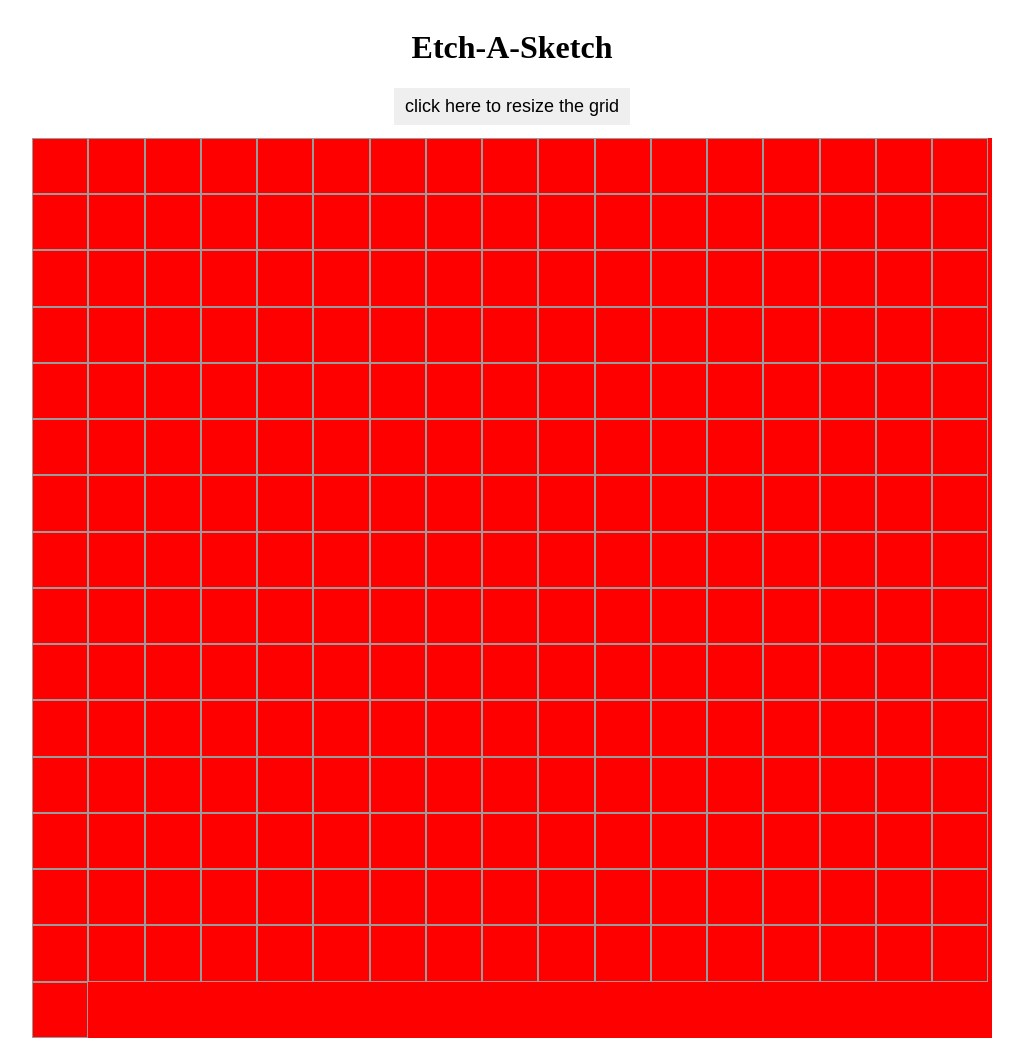
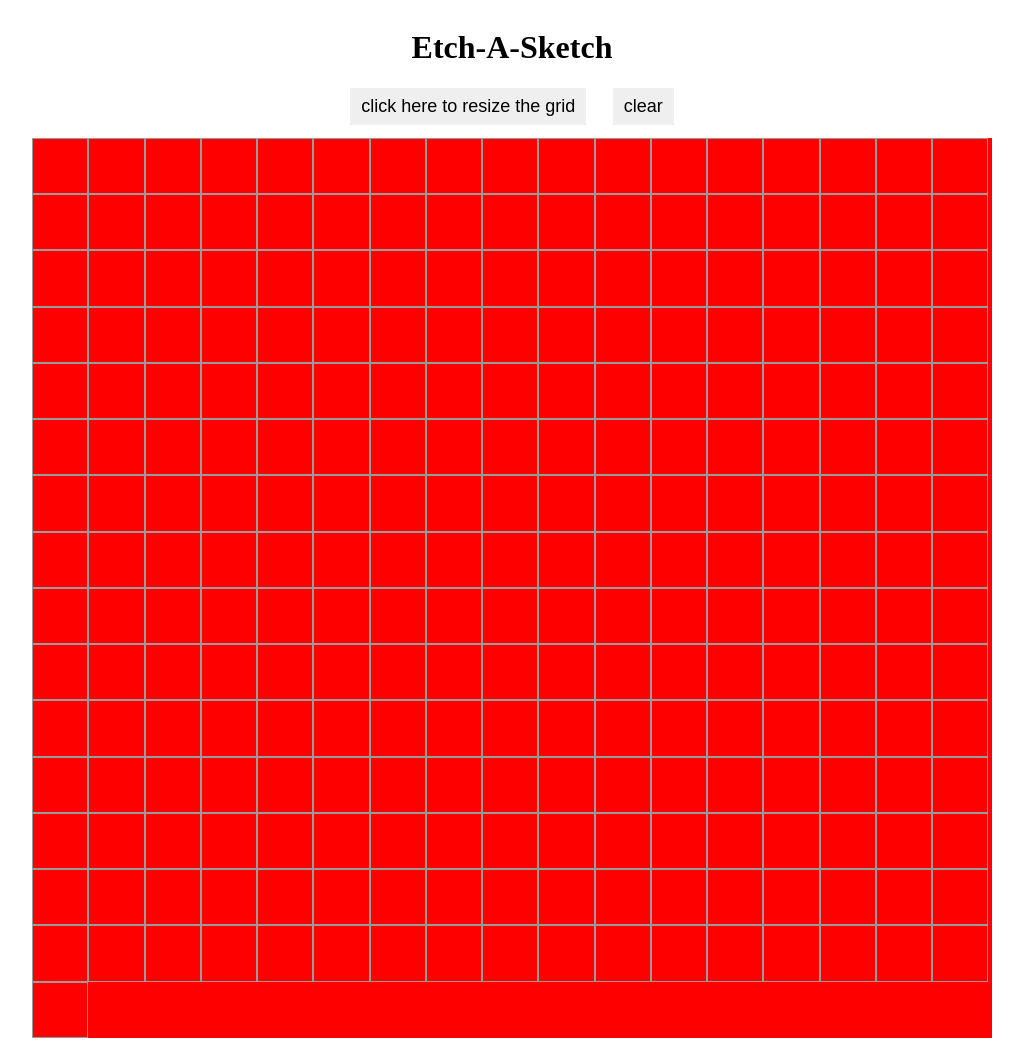
Before and after one commit to yhbe/Etch-a-Sketch, a plain HTML site: page index.html in a window 1280 px wide. Shown: the whole page, without its empty margins (128-1151 px from the left). Drawn offline with Linux system fonts and the light colour scheme.

Commit message:
clear button w functionality + styling

```diff
--- a/script.js
+++ b/script.js
@@ -15,6 +15,20 @@ body.appendChild(button);
 button.setAttribute("id", "resize-button");
 button.innerHTML = "click here to resize the grid";
 button.addEventListener("click", resizeGrid);
+
+//creating clearGrid button
+let clearButton = document.createElement("button");
+body.appendChild(clearButton);
+clearButton.setAttribute("id", "clear-button");
+clearButton.innerHTML = "clear";
+clearButton.addEventListener("click", resetGridColor);
+
+//button container
+let buttoncontainer = document.createElement("div");
+buttoncontainer.appendChild(button);
+buttoncontainer.appendChild(clearButton);
+body.appendChild(buttoncontainer);
+buttoncontainer.setAttribute("id", "button-container");
 
 //creating container for grid & appending
 let container = document.createElement("div");
@@ -35,7 +49,20 @@ function makeGrid(size) {
   }
 }
 
+//starting grid on load
 makeGrid(16);
+
+// colors div when hovored over
+function colorOver() {
+  this.style.backgroundColor = "black";
+}
+
+function resetGridColor() {
+  let resetColor = document.querySelectorAll(".gridDiv");
+  resetColor.forEach((grid) => {
+    grid.style.backgroundColor = "red";
+  });
+}
 
 // removes old grid and replaces it with prompt size
 function resizeGrid() {
@@ -57,8 +84,3 @@ function deleteGrid() {
     divs.remove();
   });
 }
-
-// colors div when hovored over
-function colorOver() {
-  this.style.backgroundColor = "black";
-}
--- a/style.css
+++ b/style.css
@@ -20,9 +20,27 @@ body{
   display: flex;
 }
 
+#button-container{
+  width: 400px;
+  display: flex;
+  justify-content: space-around;
+}
+
 #resize-button{
   border: none;
   padding: 8px 11px;
   margin-bottom: 13px;
   font-size: large;
 }
+
+#clear-button{
+  border: none;
+  padding: 8px 11px;
+  margin-bottom: 13px;
+  font-size: large;
+  margin-left: -50px;
+}
+
+#resize-button:hover, #clear-button:hover {
+  cursor: pointer;
+}
```
